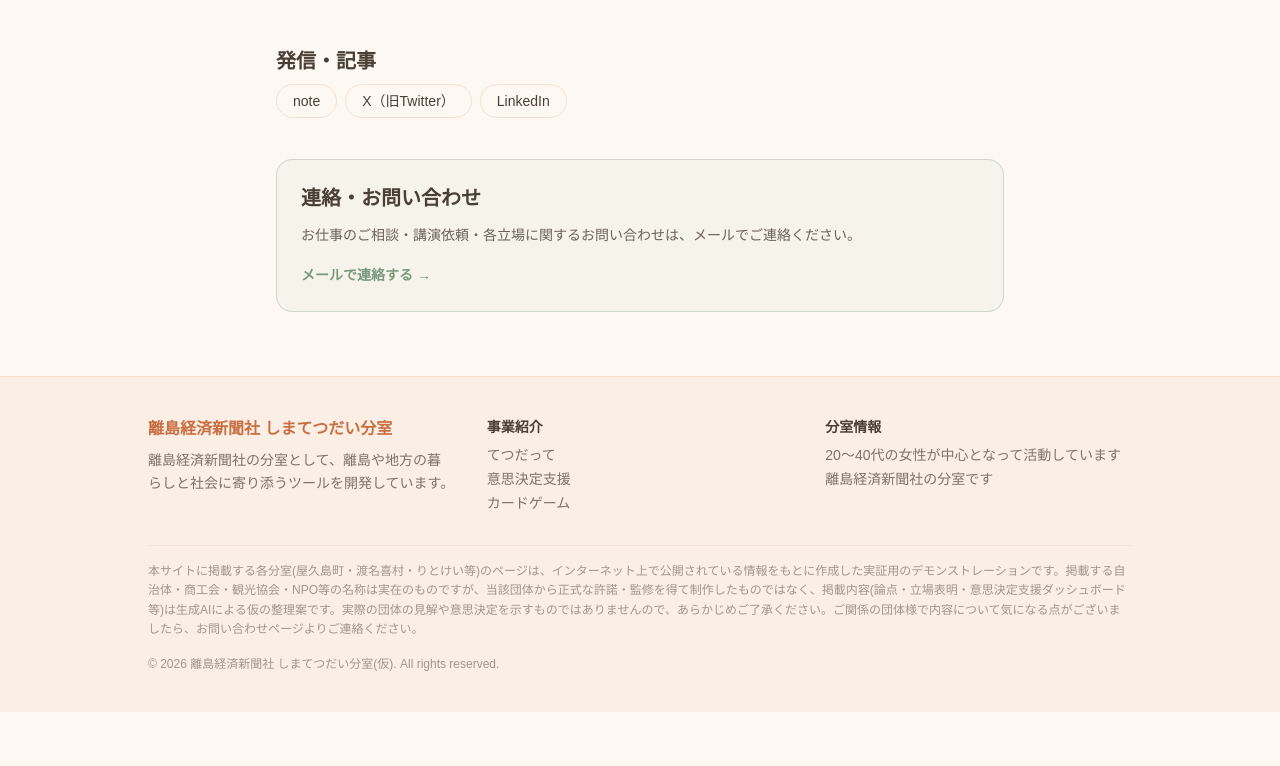
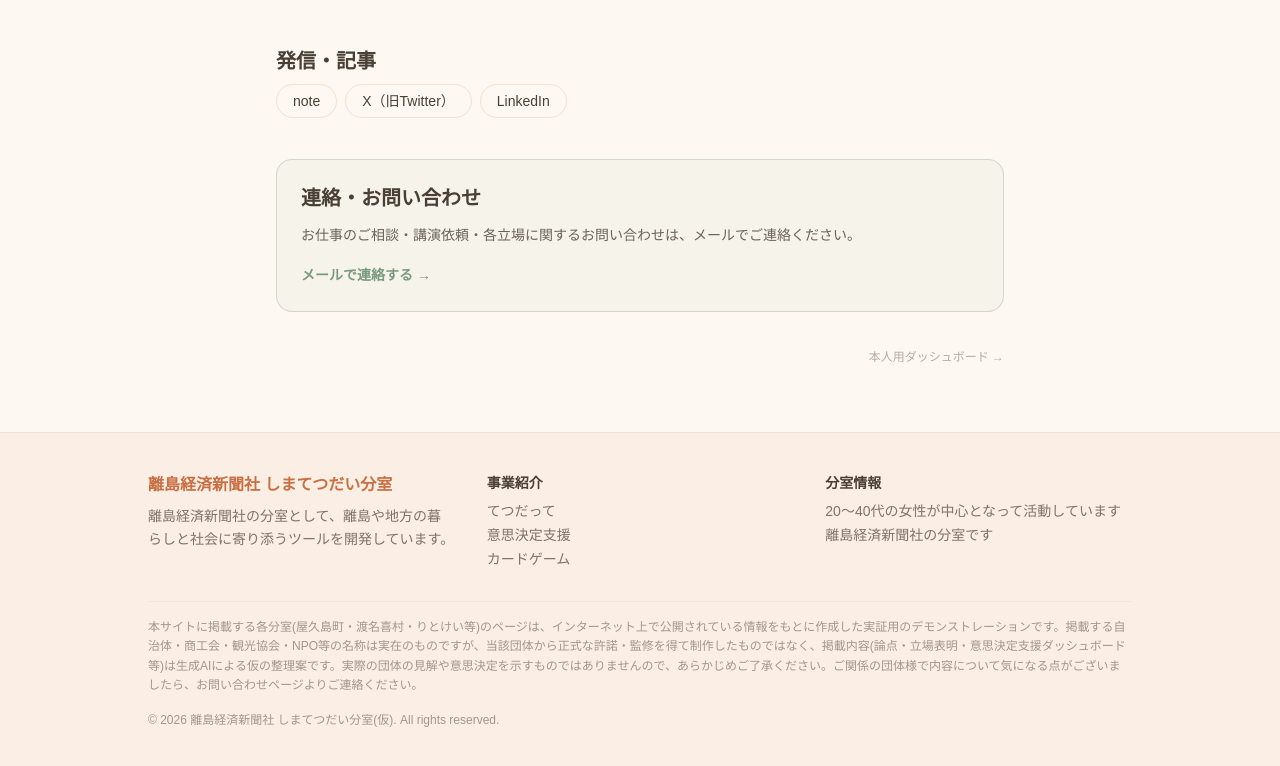
Before and after one commit to kim04190659/shimatetsudai, a Next.js app: page /profile in a window 1280 px wide. Shown: the part 715-1481 px from the top of the page. Before the commit the page ends 1427 px from the top, so only its background shows below. Built offline with nearby package versions, Linux system fonts and the light colour scheme.

Commit message:
feat: /profileページから本人用ダッシュボード(/dashboard/kimura)へのリンクを追加
パスワード保護されたページへのリンクなので、公開ページに置いても
第三者は内容を見られない。目立たない小さいリンクとして右下に配置。

```diff
--- a/src/app/profile/page.tsx
+++ b/src/app/profile/page.tsx
@@ -161,6 +161,18 @@ export default function ProfilePage() {
           </a>
         </div>
       </div>
+
+      {/* 本人用の意思決定支援ダッシュボード(/dashboard/kimura)への入口。
+          パスワード保護つきのページなので、リンクを公開しても第三者は
+          中身を見られない。目立たせすぎないよう、小さい文字・控えめな色にしている。 */}
+      <div className="mt-8 text-right">
+        <a
+          href="/dashboard/kimura"
+          className="text-xs text-foreground/40 hover:text-foreground/70 hover:underline"
+        >
+          本人用ダッシュボード →
+        </a>
+      </div>
     </div>
   );
 }
```
